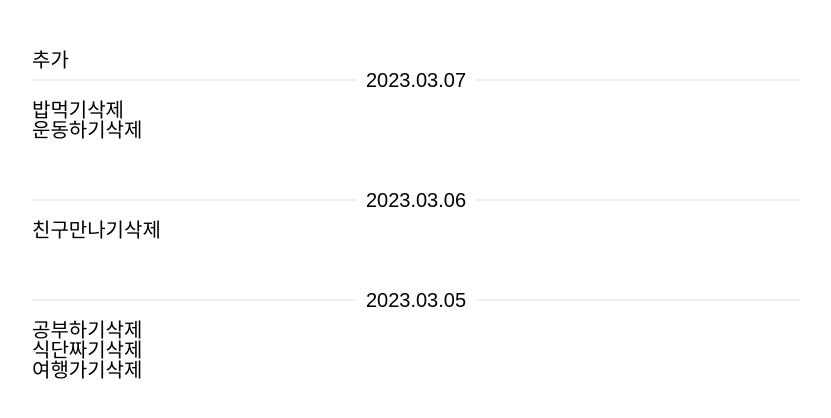
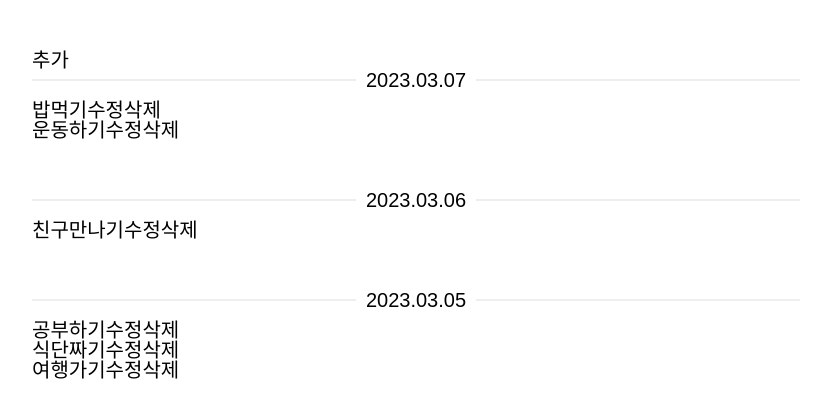
Before and after one commit to eunseozz/react-todo-ver2.0, a React (Create React App) app: page / in a window 1280 px wide. Shown: the top 418 px of the page, without its empty margins (224-1055 px from the left). Built offline with nearby package versions, Linux system fonts and the light colour scheme; a web font is replaced by a local one.

Commit message:
update, add 버튼 공통화

```diff
--- a/src/Todo.tsx
+++ b/src/Todo.tsx
@@ -1,11 +1,13 @@
 import React from 'react'
-import TodoAddBtn from './TodoAddBtn'
+import TodoBtn from './TodoBtn'
 import TodoList from './TodoList'
 
 const Todo = () => {
+  const handleSaveData = () => {}
+
   return (
     <>
-      <TodoAddBtn />
+      <TodoBtn saveData={handleSaveData} title="추가" />
       <TodoList />
     </>
   )
--- /dev/null
+++ b/src/TodoBtn.tsx
@@ -0,0 +1,30 @@
+import React, { useState } from 'react'
+import SampleModal from './SampleModal'
+
+interface TodoBtnProps {
+  saveData(): void
+  title: string
+}
+
+const TodoBtn = ({ saveData, title }: TodoBtnProps) => {
+  const [isModalOpen, isOpen] = useState(false)
+
+  const handleOpen = () => {
+    isOpen(true)
+  }
+
+  const handleClose = () => {
+    isOpen(false)
+  }
+
+  return (
+    <>
+      <button onClick={handleOpen}>{title}</button>
+      {isModalOpen && (
+        <SampleModal saveData={saveData} title={title} closePop={handleClose} />
+      )}
+    </>
+  )
+}
+
+export default TodoBtn
--- a/src/TodoItem.tsx
+++ b/src/TodoItem.tsx
@@ -1,4 +1,5 @@
 import React from 'react'
+import TodoBtn from './TodoBtn'
 
 interface TodoItemProps {
   //onClickUpdateButton(id: number): void;
@@ -13,11 +14,13 @@ const TodoItem = ({
   id,
   title,
 }: TodoItemProps) => {
+  const handleSaveData = () => {}
+
   return (
     <>
       <li>
         {title}
-        {/* <button type="button" onClick={(id) => onClickUpdateButton}>수정</button> */}
+        <TodoBtn saveData={handleSaveData} title="수정" />
         <button type="button" onClick={() => onClickDeleteButton(id)}>
           삭제
         </button>
```
Also changed, not shown: src/TodoUpdateBtn.tsx (renamed from src/TodoAddBtn.tsx).
